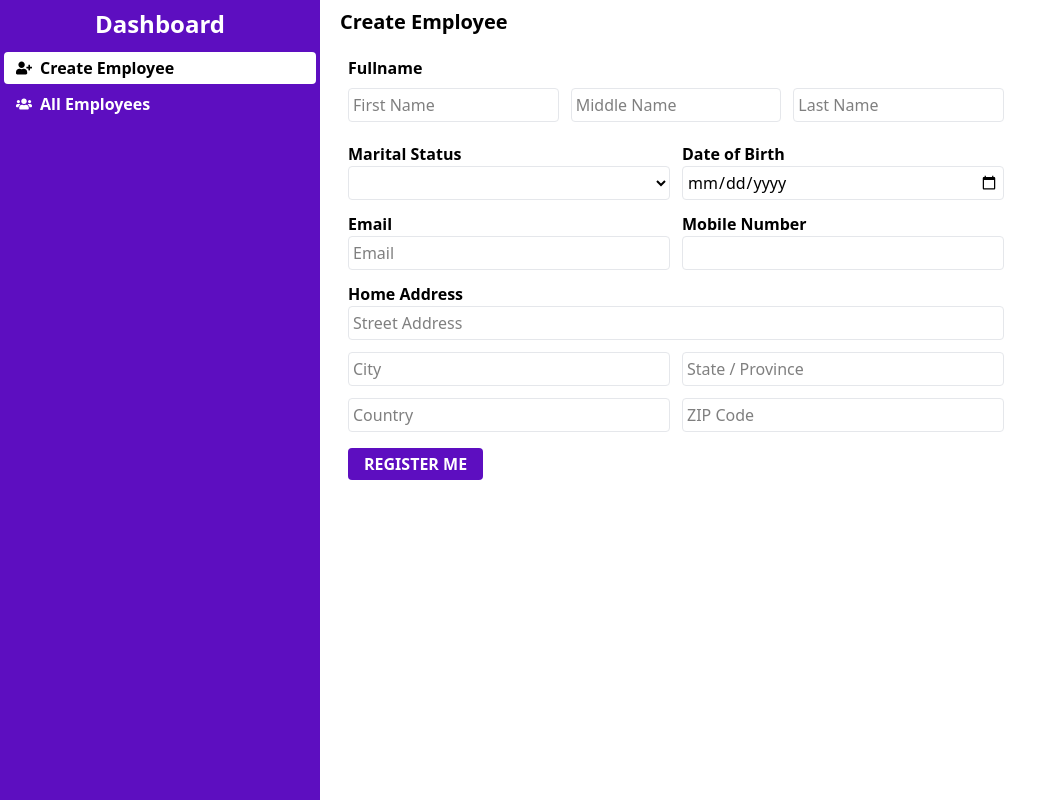
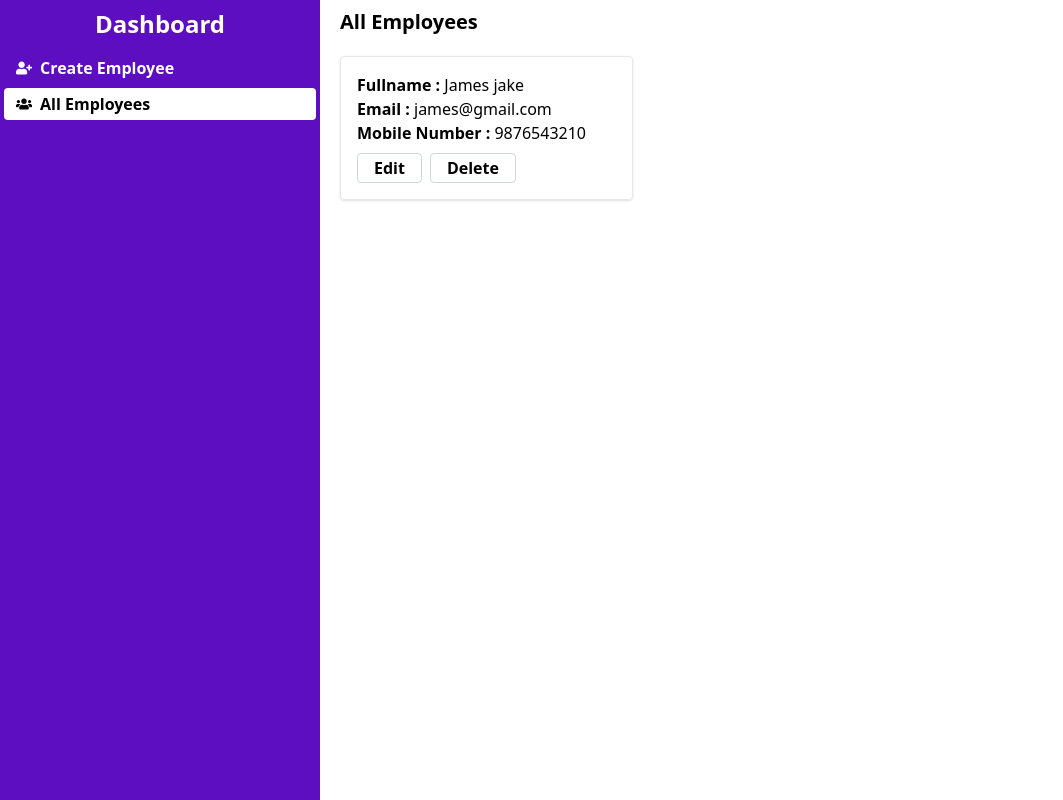
Before and after one commit to Sarvesh-1999/React---JNO-JRERTD-A2, a React (Vite) app: page /all-emp in a window 1280 px wide. Shown: the whole page, without its empty margins (0-1063 px from the left). Built offline with nearby package versions, Linux system fonts and the light colour scheme; data requests are answered from the project's data file.

Commit message:
routing and delete user

```diff
--- a/backend/db.json
+++ b/backend/db.json
@@ -1,35 +1,5 @@
 {
   "employees": [
-    {
-      "id": "f3ed",
-      "firstname": "JOhn",
-      "middlename": "",
-      "lastname": "Doe",
-      "maritalstatus": "married",
-      "dob": "2025-09-02",
-      "email": "john@gmail.com",
-      "mobilenumber": "987654321",
-      "street": "qwerty",
-      "city": "Noida",
-      "state": "UP",
-      "country": "India",
-      "zipcode": "987658"
-    },
-    {
-      "id": "c41d",
-      "firstname": "Jane",
-      "middlename": "",
-      "lastname": "Doe",
-      "maritalstatus": "single",
-      "dob": "2025-09-12",
-      "email": "jane@gmail.com",
-      "mobilenumber": "9876543210",
-      "street": "qwerty",
-      "city": "Delhi",
-      "state": "Delhi",
-      "country": "India",
-      "zipcode": "111111"
-    },
     {
       "id": "aa1a",
       "firstname": "James",
--- a/package.json
+++ b/package.json
@@ -18,6 +18,7 @@
     "react-dom": "^19.2.0",
     "react-hot-toast": "^2.6.0",
     "react-icons": "^5.5.0",
+    "react-router-dom": "^7.13.0",
     "tailwindcss": "^4.1.18"
   },
   "devDependencies": {
--- a/src/App.jsx
+++ b/src/App.jsx
@@ -23,6 +23,7 @@ import Controlled2 from "./Topics/10_Forms/Controlled2";
 import Uncontrolled from "./Topics/10_Forms/Uncontrolled";
 import Reducer from "./Topics/11_Reducer/Reducer";
 import Dashboard from "./Task1/Dashboard";
+import Router from "./Task1/Router";
 
 function App() {
   const [toggle, setToggle] = useState(false);
@@ -72,7 +73,7 @@ function App() {
 
       {/* <Reducer/> */}
 
-      <Dashboard />
+      <Router />
     </div>
   );
 }
--- a/src/Task1/AllUsers.jsx
+++ b/src/Task1/AllUsers.jsx
@@ -8,7 +8,7 @@ const AllUsers = () => {
   async function getEmployees() {
     try {
       let resp = await axios.get("http://localhost:8001/employees");
-      console.log(resp);
+      // console.log(resp);
       setEmployees(resp.data);
     } catch (err) {
       console.log(err);
@@ -20,22 +20,40 @@ const AllUsers = () => {
     getEmployees();
   }, []);
 
+  async function handleDeleteEmployee(id) {
+    try {
+      let res = await axios.delete(`http://localhost:8001/employees/${id}`);
+      console.log(res);
+      if (res.status === 200) {
+        toast.success("Employee Deleted");
+        getEmployees();
+      }
+    } catch (error) {
+      console.log(error);
+      toast.error("Unable to delete");
+    }
+  }
+
   return (
     <section className="py-2 px-5">
       <h1 className="font-extrabold text-xl">All Employees</h1>
+
       <article className="py-5">
         {employees.length === 0 ? (
           <p className="font-semibold">No employees available</p>
         ) : (
           <section className="grid grid-cols-1 md:grid-cols-3 gap-5">
             {employees.map((emp) => {
-              let { firstname, middlename, lastname, email, mobilenumber } =
+              let { firstname, middlename, lastname, email, mobilenumber, id } =
                 emp;
               return (
-                <div className="border border-gray-200 rounded shadow p-4">
+                <div
+                  className="border border-gray-200 rounded shadow p-4"
+                  key={id}
+                >
                   <div className="mb-2">
                     <h2>
-                      <strong>Fullname :</strong>
+                      <strong>Fullname : </strong>
                       {firstname} {middlename}
                       {lastname}
                     </h2>
@@ -50,7 +68,10 @@ const AllUsers = () => {
                   <button className="py-0.5 px-4 border cursor-pointer font-semibold border-gray-300 hover:border-amber-300 hover:text-amber-300 rounded">
                     Edit
                   </button>
-                  <button className="py-0.5 px-4 border cursor-pointer font-semibold border-gray-300 hover:border-red-500 hover:text-red-500 rounded ms-2">
+                  <button
+                    onClick={() => handleDeleteEmployee(id)}
+                    className="py-0.5 px-4 border cursor-pointer font-semibold border-gray-300 hover:border-red-500 hover:text-red-500 rounded ms-2"
+                  >
                     Delete
                   </button>
                 </div>
--- a/src/Task1/Dashboard.jsx
+++ b/src/Task1/Dashboard.jsx
@@ -4,6 +4,7 @@ import AllUsers from "./AllUsers";
 import { FaUserPlus } from "react-icons/fa";
 import { FaUsers } from "react-icons/fa";
 import { Toaster } from "react-hot-toast";
+import { Outlet, NavLink } from "react-router-dom";
 
 const Dashboard = () => {
   const [currentTab, setCurrentTab] = useState("createEmp");
@@ -15,25 +16,32 @@ const Dashboard = () => {
       <aside className="h-full w-3/12 bg-violet-800 text-white">
         <h3 className="font-extrabold text-center p-2 text-2xl">Dashboard</h3>
 
-        <div
-          onClick={() => setCurrentTab("createEmp")}
-          className={`${currentTab === "createEmp" && "bg-white text-black"} px-3 py-1 m-1 rounded font-semibold transition delay-75 duration-300 ease-in-out cursor-pointer flex items-center gap-2`}
+        <NavLink
+          to="/"
+          className={({ isActive }) => {
+            return `${isActive ? "bg-white text-black" : "text-white"} px-3 py-1 m-1 rounded font-semibold transition duration-300 ease-in-out cursor-pointer flex items-center gap-2`;
+          }}
         >
           <FaUserPlus />
           Create Employee
-        </div>
-        <div
-          onClick={() => setCurrentTab("allEmp")}
-          className={`${currentTab === "allEmp" && "bg-white text-black"}  px-3 py-1 m-1 rounded font-semibold transition delay-75 duration-300 ease-in-out cursor-pointer flex items-center gap-2`}
+        </NavLink>
+
+        <NavLink
+          to="/all-emp"
+          className={({ isActive }) => {
+            return `${isActive ? "bg-white text-black" : "text-white"} px-3 py-1 m-1 rounded font-semibold transition duration-300 ease-in-out cursor-pointer flex items-center gap-2 `;
+          }}
         >
           <FaUsers />
           All Employees
-        </div>
+        </NavLink>
       </aside>
 
       <section className="h-full w-3/4 bg-white">
-        {currentTab === "createEmp" && <CreateUser />}
-        {currentTab === "allEmp" && <AllUsers />}
+        {/* {currentTab === "createEmp" && <CreateUser />}
+        {currentTab === "allEmp" && <AllUsers />} */}
+
+        <Outlet />
       </section>
     </main>
   );
--- /dev/null
+++ b/src/Task1/Router.jsx
@@ -0,0 +1,28 @@
+import { createBrowserRouter, RouterProvider } from "react-router-dom";
+import Dashboard from "./Dashboard";
+import CreateUser from "./CreateUser";
+import AllUsers from "./AllUsers";
+
+// CREATE A ROUTE
+const myRoutes = createBrowserRouter([
+  {
+    path: "/",
+    element: <Dashboard />,
+    children: [
+      {
+        path: "/",
+        element: <CreateUser />,
+      },
+      {
+        path: "/all-emp",
+        element: <AllUsers />,
+      },
+    ],
+  },
+]);
+
+// PROVIDE A ROUTE
+const Router = () => {
+  return <RouterProvider router={myRoutes} />;
+};
+export default Router;
```
Also changed, not shown: 1 other file (tests, documents, lock files or other folders).
